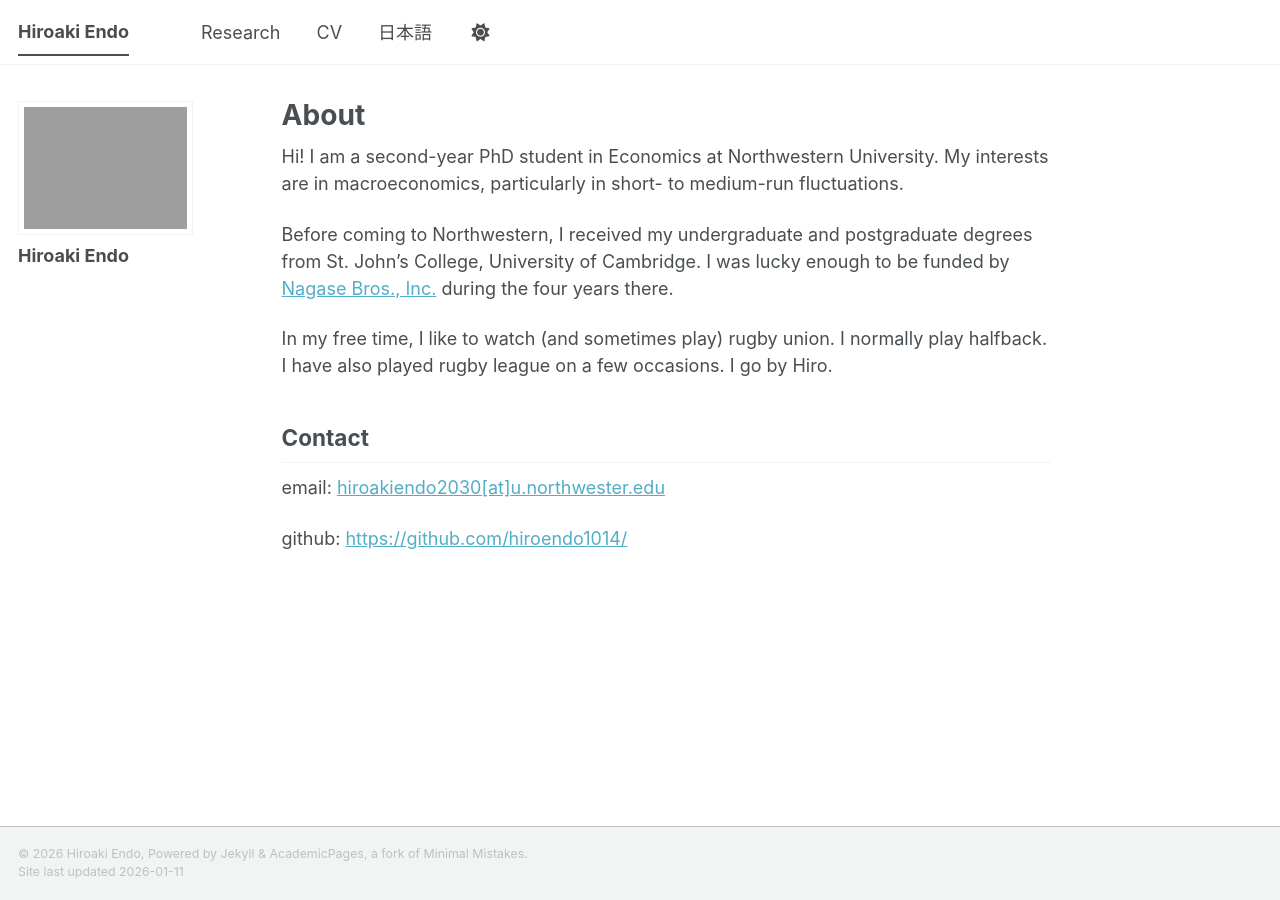
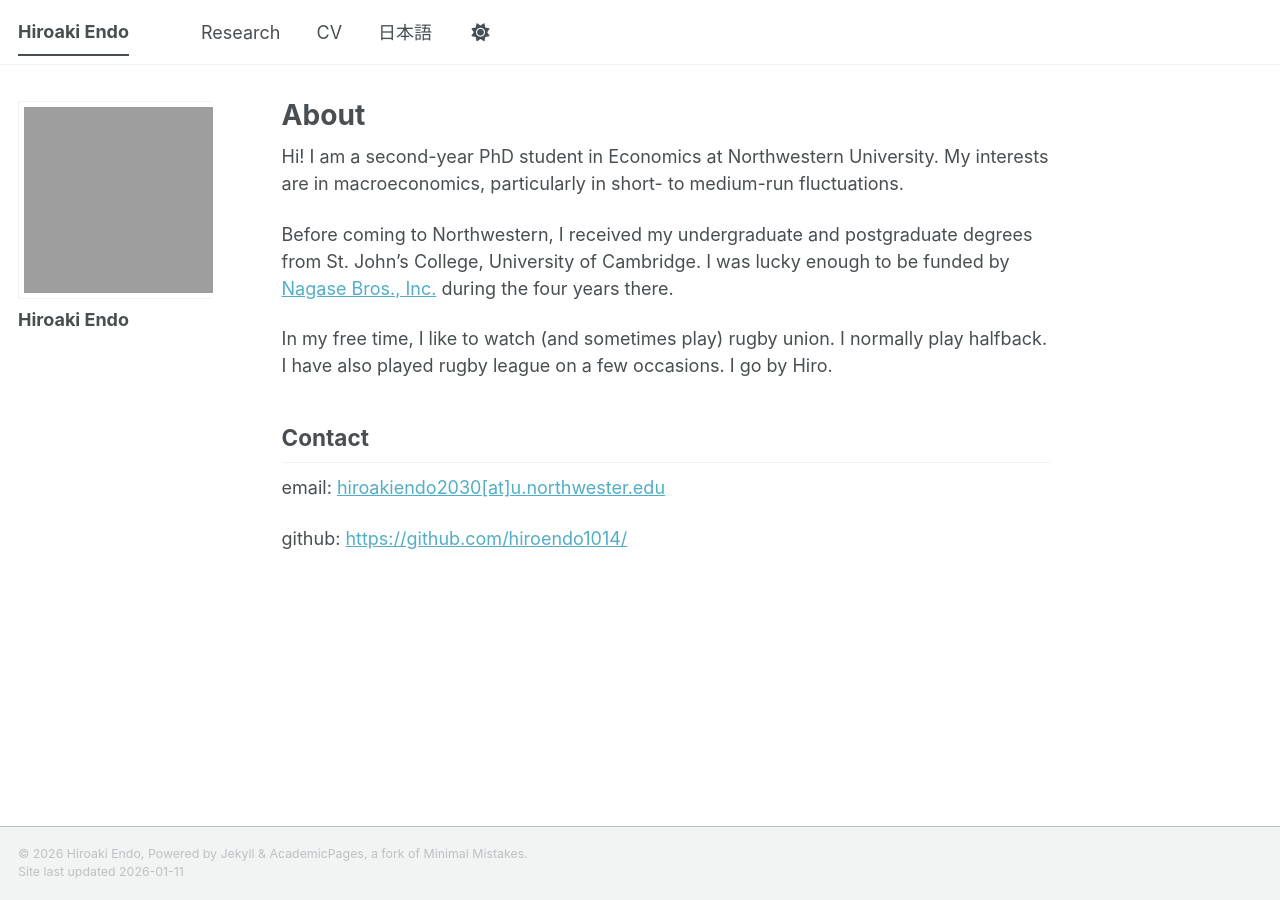
Before and after one commit to hiroendo1014/hiroendo1014.github.io, a Jekyll site: the page built from _pages/about.md, in a window 1280 px wide. Built offline with Jekyll 4.4.1, drawn with Linux system fonts in a browser that asks for light colours; a script bundle is joined from its source files by our own code; library files that are not in the unit come from our copies.

Commit message:
Update main.scss

```diff
--- a/assets/css/main.scss
+++ b/assets/css/main.scss
@@ -45,6 +45,8 @@
 .author__avatar img {
   object-fit: contain !important;
   border-radius: 0 !important;
+  width: 260px;
+  max-width: 260px;
 }
 
 .about-profile-big .author__avatar img {
@@ -55,20 +57,8 @@
 }
 
 .float-photo{
-  float: left;
-  width: 320px;
-  max-width: 45%;
-  margin: 0 2.5rem 1rem 0;
-  border-radius: 12px;
   display: block;
+  margin: 1.5rem auto;
+  max-width: 420px;
+  width: 100%;
 }
-
-/* Drop below when layout is tight */
-@media (max-width: 900px){
-  .float-photo{
-    float: none;
-    width: 100%;
-    max-width: 420px;
-    margin: 1.5rem auto;
-  }
-}
```
